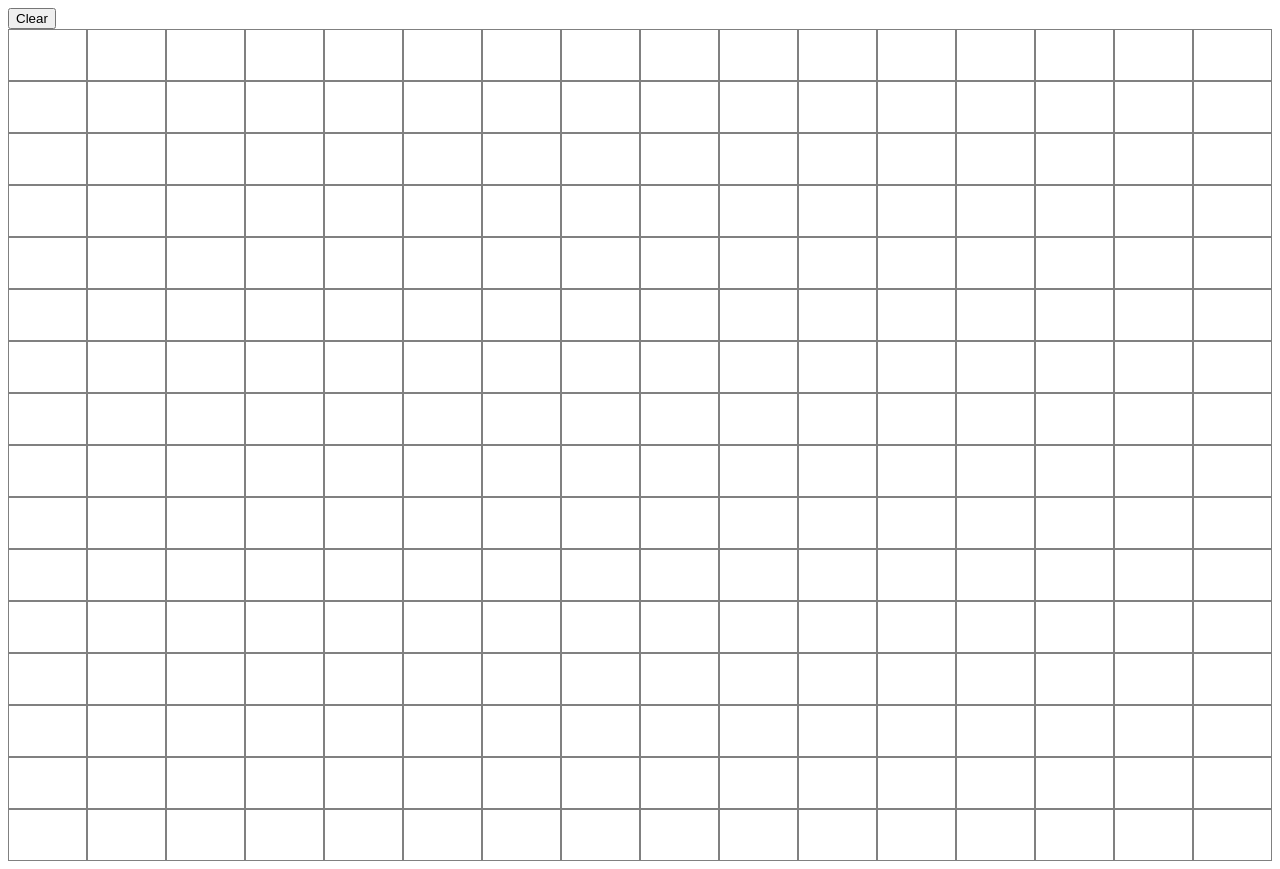
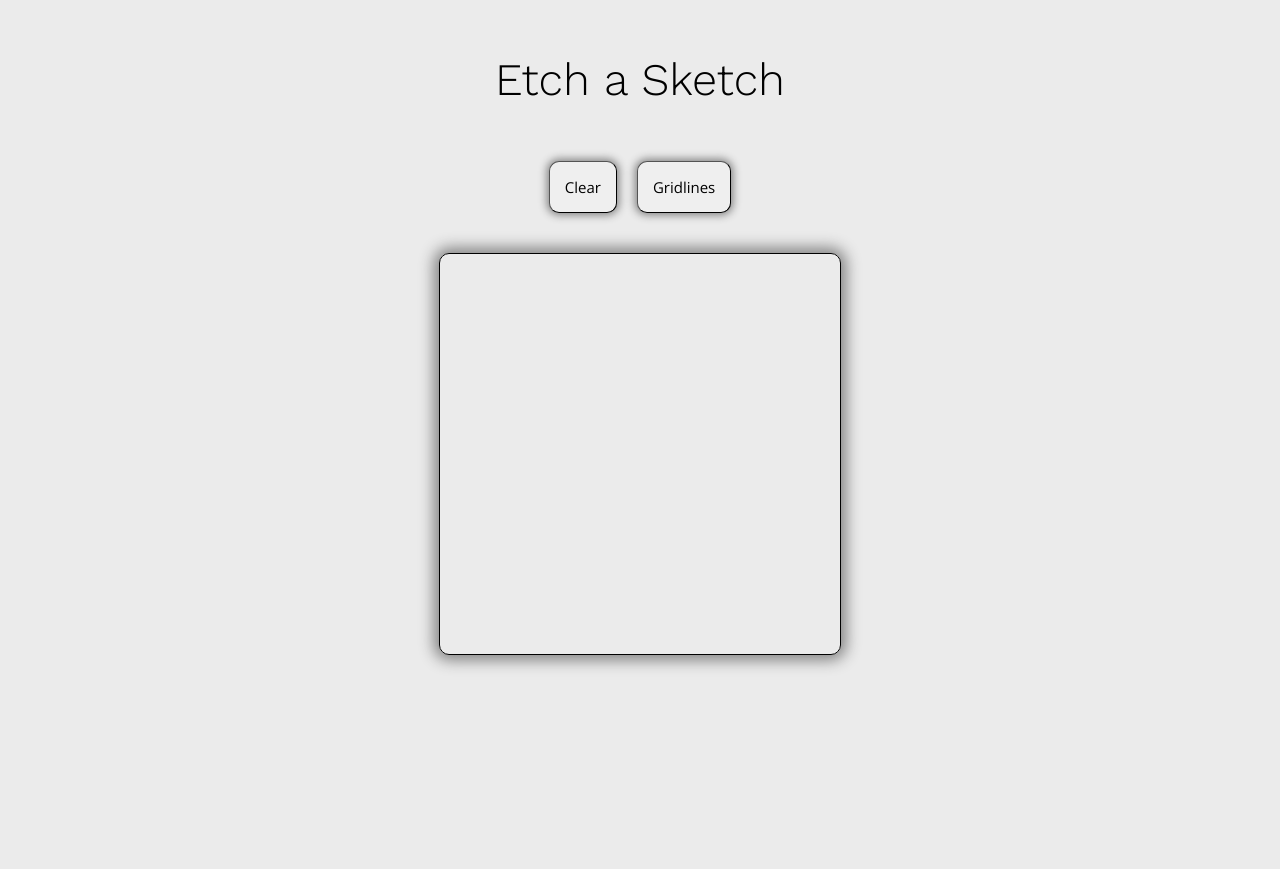
Before and after one commit to BarnoldSporrance/Etch-a-Sketch, a plain HTML site: page index.html in a window 1280 px wide. After the commit the page ends 800 px from the top, so only its background shows below. Drawn offline with nearby package versions, Linux system fonts and the light colour scheme.

Commit message:
task finished

```diff
--- a/index.html
+++ b/index.html
@@ -3,15 +3,38 @@
   <head>
       <meta charset="UTF-8">
       <title>Etch-a-Sketch</title>
+      <link href="https://fonts.googleapis.com/css?family=Open+Sans|Work+Sans:300" rel="stylesheet">
       <link rel="stylesheet" href="styles.css">
 
   </head>
   <body>
-    <button id="clearButton">Clear</button><br>
+    <div class="globalContainer">
 
-    <div id="container" class="container">
+    <Header class="header">
+      <p>Etch a Sketch</p>
+    </Header>
+      <Section class="buttonBar">
+        <button class="button" id="clearButton">Clear</button><br>
+        <button class="button" id="gridlinesButton">Gridlines</button>
+      </Section>
+      <section class="main">
+        <div id="sketchPadContainer" class="sketchPadContainer">
 
-     </div>
+        </div>
+
+      </div>
+
+      </section>
+
+
+
+
+
+
+    </div>
+
+
+
 
 
      <script src="script.js"></script>
--- a/script.js
+++ b/script.js
@@ -1,6 +1,8 @@
-let container  = document.getElementById("container");
+let container  = document.getElementById("sketchPadContainer");
 let dynamicDiv = document.createElement('div');
 let clearButton = document.getElementById('clearButton');
+let gridLinesToggle = document.getElementById("gridlinesButton");
+
 
 function createFirstGrid() {
   for (i=0; i<256; i++){
@@ -11,12 +13,10 @@ function createFirstGrid() {
 }
 
 function createSubsequentGrid(sketchSpec) {
-
     // delete previous grid
     console.log("dynamicDiv in createSubsequentGrid before deleting:" + dynamicDiv);
     container.innerHTML = '';
 
-    //console.log("sketchSpec in createFirstGrid: " + sketchSpec);
     for (i=0; i<sketchSpec; i++){
       let dynamicDiv = document.createElement('div');
       container.appendChild(dynamicDiv);
@@ -32,6 +32,13 @@ function penEffect(){
     }); // end event listener 'mouseover'
   });  // end 'for each'
 
+  // toggle grid lines
+  gridLinesToggle.addEventListener('click', ()=>{
+    sketchSquare.forEach((div) => {
+      div.classList.toggle("gridlines");
+    });
+  });
+
   clearButton.onclick = function(){
     sketchSquare.forEach((div) =>{
       div.classList.remove('sketched');
@@ -43,21 +50,12 @@ function penEffect(){
     sketchSpec = sketchSpecStart * sketchSpecStart;
     createSubsequentGrid(sketchSpec);
     penEffect();
-
   }; // end onclick
 } // end funciton penEffect
-
 
 function playfirstGame (){
     createFirstGrid();
     penEffect();
 }
 
-
-
-
-
-
 playfirstGame();
-
-//newSetup();
--- a/styles.css
+++ b/styles.css
@@ -1,35 +1,80 @@
 
 :root {
     --grid-temp-dimensions: repeat(16, 1fr);
+    --sketched-backgroundColor: black;
+}
+
+html{
+    background-color: #ebebeb;
+}
+
+
+.header {
+    display: flex;
+    justify-content: center;
+    Font-Family: 'Work Sans', Sans-Serif;
+    Font-Size: 45px;
+}
+
+.buttonBar {
+    display: flex;
+    justify-content: center;
+}
+
+.button{
+    padding: 15px;
+    margin: 10px;
+    border-radius: 10px;
+    Font-Family: 'Open Sans', Sans-Serif;
+    Font-Size: 15px;
+    border-width: 1px;
+    box-shadow: 0px 0px 8px 2px grey;
+}
+
+.main {
+    display: flex;
+    justify-content: center;
+    padding-top: 30px;
+}
+
+.globalContainer {
+    display: flex;
+    flex-direction: column;
+    justify-content: center;
 }
 
 
 
-.clearButton{
-    margin-left: auto;
-    margin-right: auto;
-}
+.sketchPadContainer {
+  display: grid;
+  margin-left: 200px;
+  margin-right: 200px;
+  width: 400px;
+  height: 400px;
+  border-color:grey;
+  border: 1px;
+  border-style: solid;
+  border-radius: 10px;
+  box-shadow: 0px 0px 15px 5px grey;
 
-
-
-.container {
-  display: grid;
-  margin-left: auto;
-  margin-right: auto;
 
   grid-template-columns: var(--grid-temp-dimensions);
   grid-template-rows: var(--grid-temp-dimensions);
 }
 
 .dynamicDiv {
+
+  min-height: 5px;
+  min-width: 5px;
+}
+
+.gridlines{
   border: 1px;
   border-style: solid;
   border-color: grey;
-  min-height: 50px;
-  min-width: 50px;
 }
 
 .sketched {
-  background-color: black;
+  background-color: var(--sketched-backgroundColor);
   box-shadow: 0px 0px 10px 5px;
 }
```
